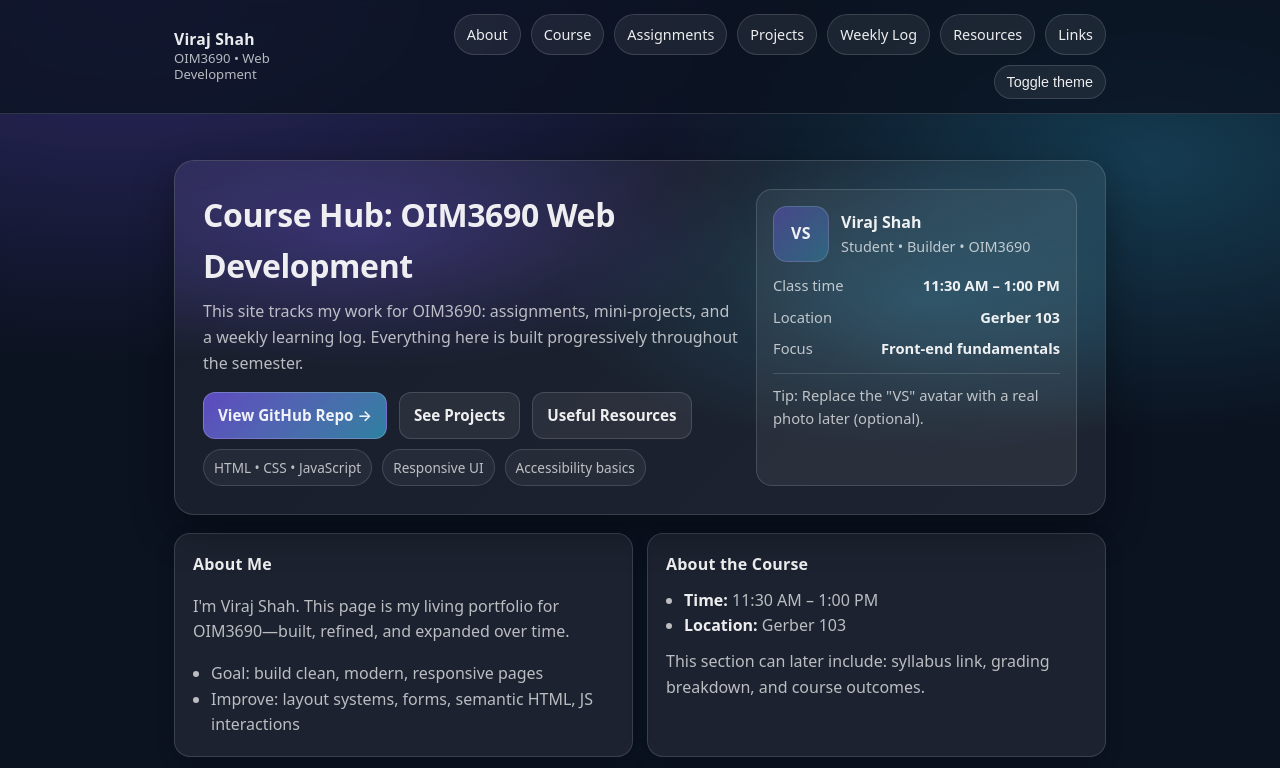
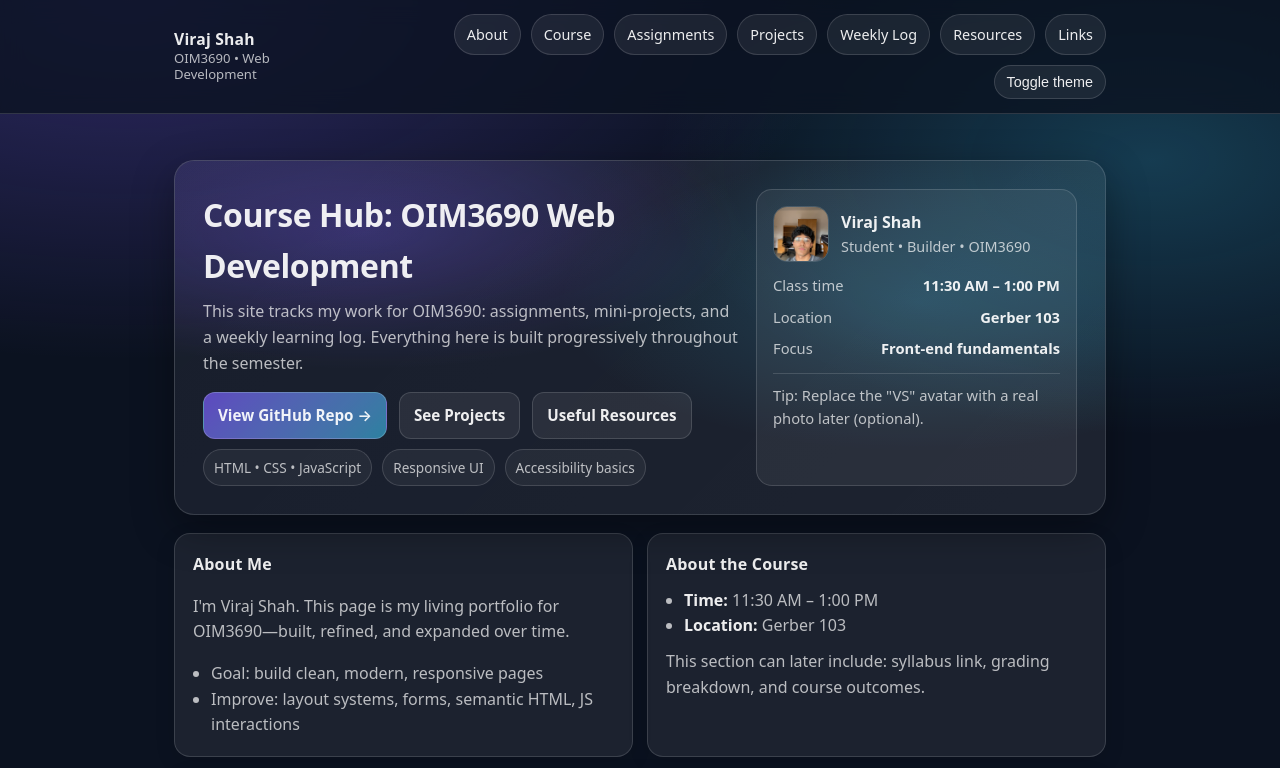
Before and after one commit to Vshah513/oim3690, a plain HTML site: page index.html in a window 1280 px wide. Shown: the top 768 px of the page. Drawn offline with Linux system fonts and the light colour scheme.

Commit message:
Profile photo, Class 3 log, images folder

```diff
--- a/index.html
+++ b/index.html
@@ -198,11 +198,8 @@
       height: 56px;
       border-radius: 14px;
       border: 1px solid var(--border);
-      background: linear-gradient(135deg, rgba(124,92,255,0.35), rgba(57,208,255,0.22));
-      display: grid;
-      place-items: center;
-      font-weight: 800;
-      letter-spacing: 0.5px;
+      object-fit: cover;
+      display: block;
     }
     .profile-card h3 { margin: 0; font-size: 1rem; }
     .kv {
@@ -348,7 +345,7 @@
 
         <aside class="profile-card" aria-label="Profile card">
           <div style="display:flex; gap:12px; align-items:center;">
-            <div class="avatar" aria-hidden="true">VS</div>
+            <img class="avatar" src="images/WhatsApp%20Image%202025-09-02%20at%2019.14.39.jpeg" alt="Viraj Shah" width="56" height="56">
             <div>
               <h3 style="margin:0;">Viraj Shah</h3>
               <div style="color:var(--muted); font-size:0.9rem;">Student • Builder • OIM3690</div>
```
Also changed, not shown: logs.md (+12 -0 lines), images/WhatsApp Image 2025-09-02 at 19.14.39.jpeg (added), 1 other file.
